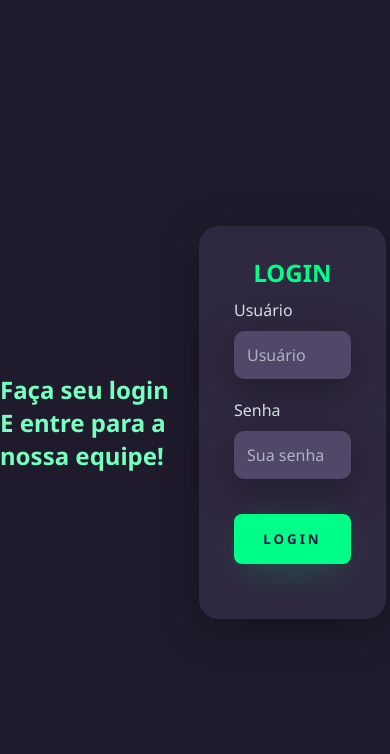
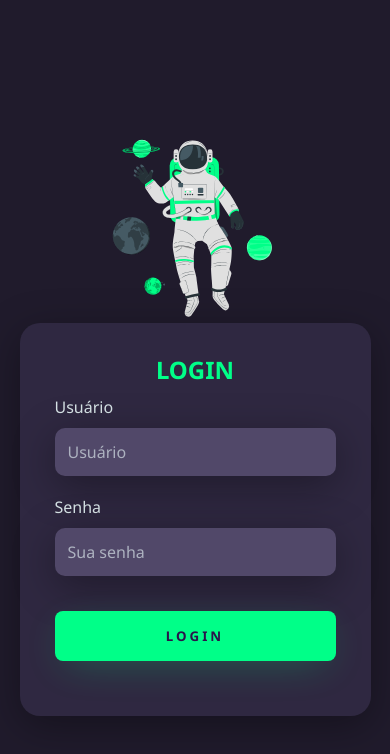
Before and after one commit to CaikLacerda/tela-login, a plain HTML site: page index.html in a window 390 px wide. Drawn offline with Linux system fonts and the light colour scheme.

Commit message:
tela login finalizada

```diff
--- a/index.html
+++ b/index.html
@@ -10,6 +10,8 @@
     <main class="login">
         <section class="titulo-login">
             <h1>Faça seu login <br>E entre para a nossa equipe!</h1>
+
+            <img src="astrounauta.svg" class="imagem-login" alt="Animação Astrounauta">
         </section>
 
         <section class="formulario-login">
--- a/style.css
+++ b/style.css
@@ -4,6 +4,7 @@
     margin: 0px;
     padding: 0px;
     font-family: 'Noto Sans', sans-serif;
+    box-sizing: border-box;
 }
 
 .login {
@@ -26,6 +27,11 @@
 
 .titulo-login > h1 {
     color: #77ffc0;
+    font-size: 3vw;
+}
+
+.imagem-login {
+    width: 35vw;
 }
 
 .formulario-login {
@@ -100,3 +106,37 @@
     cursor: pointer;
     box-shadow: 0px 10px 40px -12px #00ff8052;
 }
+
+@media only screen and (max-width: 950px) {
+    .area-login{
+        width: 85%;
+    }
+}
+
+@media only screen and (max-width: 600px) {
+    .login {
+        flex-direction: column;
+    }
+
+    .titulo-login > h1 {
+        display: none;
+    }
+
+    .titulo-login {
+        width: 100%;
+        height: auto;
+    }
+
+    .formulario-login {
+        width: 100%;
+        height: auto;
+    }
+
+    .imagem-login {
+        width: 50vw;
+    }
+
+    .area-login {
+        width: 90%;
+    }
+}
```
Also changed, not shown: astrounauta.svg (added).
